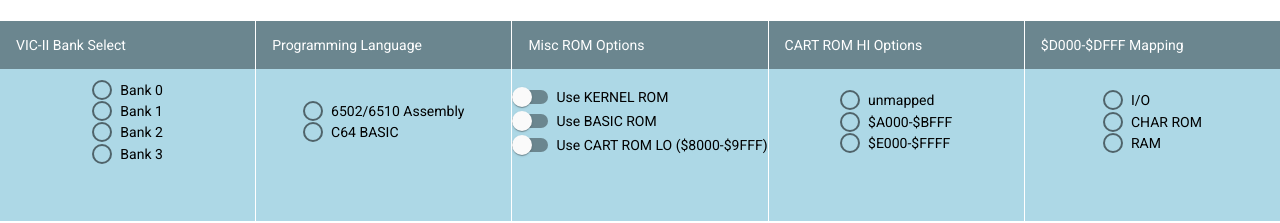
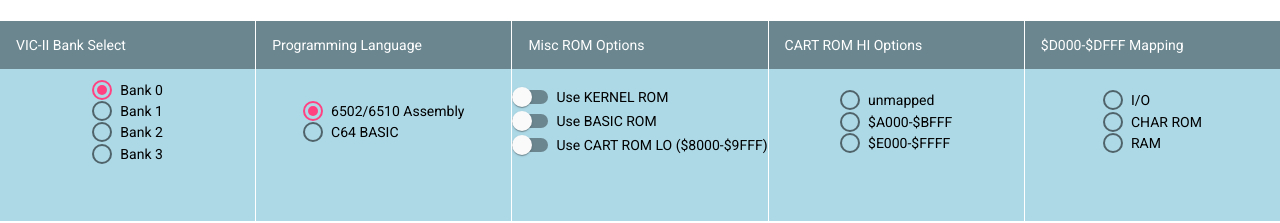
Before and after one commit to lewisb42/c64-memmap-tool, an Angular app: page / in a window 1280 px wide. Shown: the part 478-701 px from the top of the page. Built offline with nearby package versions, Linux system fonts and the light colour scheme.

Commit message:
properties bound and defaults set for VIC-II bank select and programming language select

```diff
--- a/src/app/app.module.ts
+++ b/src/app/app.module.ts
@@ -1,5 +1,6 @@
 import { NgModule } from '@angular/core';
 import { BrowserModule } from '@angular/platform-browser';
+import { FormsModule } from '@angular/forms';
 
 import { AppRoutingModule } from './app-routing.module';
 import { AppComponent } from './app.component';
@@ -24,6 +25,7 @@
     BrowserModule,
     AppRoutingModule,
     BrowserAnimationsModule,
+    FormsModule,
     MatGridListModule,
     MatCardModule,
     MatFormFieldModule,
--- a/src/app/memmap-configurator/memmap-configurator.component.html
+++ b/src/app/memmap-configurator/memmap-configurator.component.html
@@ -11,17 +11,22 @@
 <mat-grid-list cols="5" rowHeight="200px">
     <mat-grid-tile>
         <mat-grid-tile-header>VIC-II Bank Select</mat-grid-tile-header>
-        <mat-radio-group>
-            <mat-radio-button value="0">Bank 0</mat-radio-button>
-            <mat-radio-button value="1">Bank 1</mat-radio-button>
-            <mat-radio-button value="2">Bank 2</mat-radio-button>
-            <mat-radio-button value="3">Bank 3</mat-radio-button>
+        <mat-radio-group
+            [(ngModel)]="vicBank">
+
+            <mat-radio-button [value]="0">Bank 0</mat-radio-button>
+            <mat-radio-button [value]="1">Bank 1</mat-radio-button>
+            <mat-radio-button [value]="2">Bank 2</mat-radio-button>
+            <mat-radio-button [value]="3">Bank 3</mat-radio-button>
         </mat-radio-group>
     </mat-grid-tile>
 
     <mat-grid-tile>
         <mat-grid-tile-header>Programming Language</mat-grid-tile-header>
-        <mat-radio-group id="asm-vs-basic-radio-group">
+        <mat-radio-group
+            id="asm-vs-basic-radio-group"
+            [(ngModel)]="programmingLanguage">
+
             <mat-radio-button value="ASM">6502/6510 Assembly</mat-radio-button>
             <mat-radio-button value="BASIC">C64 BASIC</mat-radio-button>
         </mat-radio-group>
--- a/src/app/memmap-configurator/memmap-configurator.component.ts
+++ b/src/app/memmap-configurator/memmap-configurator.component.ts
@@ -7,6 +7,9 @@
 })
 export class MemmapConfiguratorComponent implements OnInit {
 
+  vicBank: number = 0;
+  programmingLanguage: string = "ASM";
+
   constructor() { }
 
   ngOnInit(): void {
```
